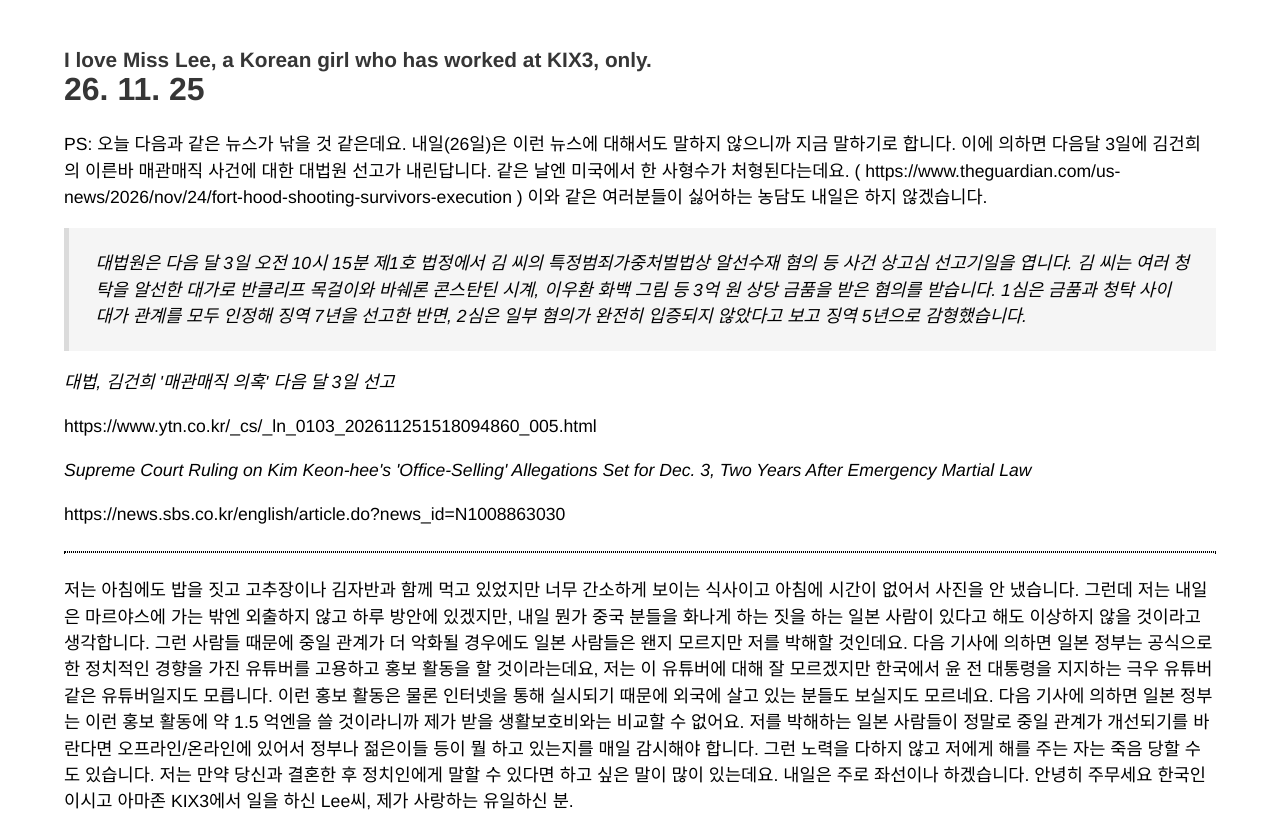
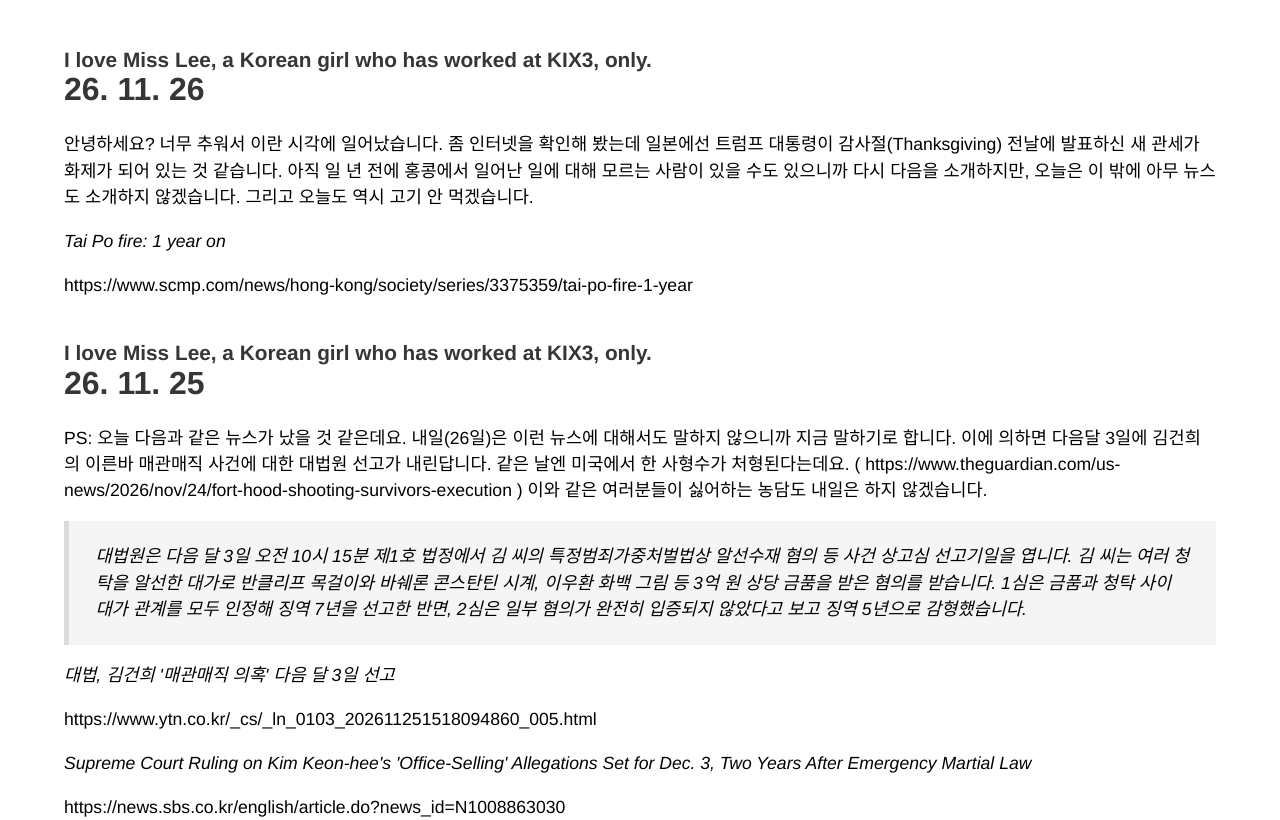
Before and after one commit to daegae/l, a plain HTML site: page index.html in a window 1280 px wide. Shown: the top 820 px of the page. Drawn offline with Linux system fonts and the light colour scheme.

Commit message:
글 추가

```diff
--- a/index.html
+++ b/index.html
@@ -41,10 +41,23 @@ blockquote {
 
 <!-- lang: ko -->
                     <h3 class="title is-3">
+                        26. 11. 26
+                    </h3>
+<p>
+    안녕하세요? 너무 추워서 이란 시각에 일어났습니다. 좀 인터넷을 확인해 봤는데 일본에선 트럼프 대통령이 감사절(Thanksgiving) 전날에 발표하신 새 관세가 화제가 되어 있는 것 같습니다. 아직 일 년 전에 홍콩에서 일어난 일에 대해 모르는 사람이 있을 수도 있으니까 다시 다음을 소개하지만, 오늘은 이 밖에 아무 뉴스도 소개하지 않겠습니다. 그리고 오늘도 역시 고기 안 먹겠습니다.
+</p>
+<p class="is-italic">
+    Tai Po fire: 1 year on
+</p>
+<p><a href="https://www.scmp.com/news/hong-kong/society/series/3375359/tai-po-fire-1-year" target="_blank" rel="noopener noreferrer">
+    https://www.scmp.com/news/hong-kong/society/series/3375359/tai-po-fire-1-year
+</a></p>
+
+                    <h3 class="title is-3">
                         26. 11. 25
                     </h3>
 <p>
-    PS: 오늘 다음과 같은 뉴스가 낚을 것 같은데요. 내일(26일)은 이런 뉴스에 대해서도 말하지 않으니까 지금 말하기로 합니다. 이에 의하면 다음달 3일에 김건희의 이른바 매관매직 사건에 대한 대법원 선고가 내린답니다. 같은 날엔 미국에서 한 사형수가 처형된다는데요. ( <a href="https://www.theguardian.com/us-news/2026/nov/24/fort-hood-shooting-survivors-execution" target="_blank" rel="noopener noreferrer">
+    PS: 오늘 다음과 같은 뉴스가 났을 것 같은데요. 내일(26일)은 이런 뉴스에 대해서도 말하지 않으니까 지금 말하기로 합니다. 이에 의하면 다음달 3일에 김건희의 이른바 매관매직 사건에 대한 대법원 선고가 내린답니다. 같은 날엔 미국에서 한 사형수가 처형된다는데요. ( <a href="https://www.theguardian.com/us-news/2026/nov/24/fort-hood-shooting-survivors-execution" target="_blank" rel="noopener noreferrer">
     https://www.theguardian.com/us-news/2026/nov/24/fort-hood-shooting-survivors-execution
 </a> ) 이와 같은 여러분들이 싫어하는 농담도 내일은 하지 않겠습니다.
 </p>
```
